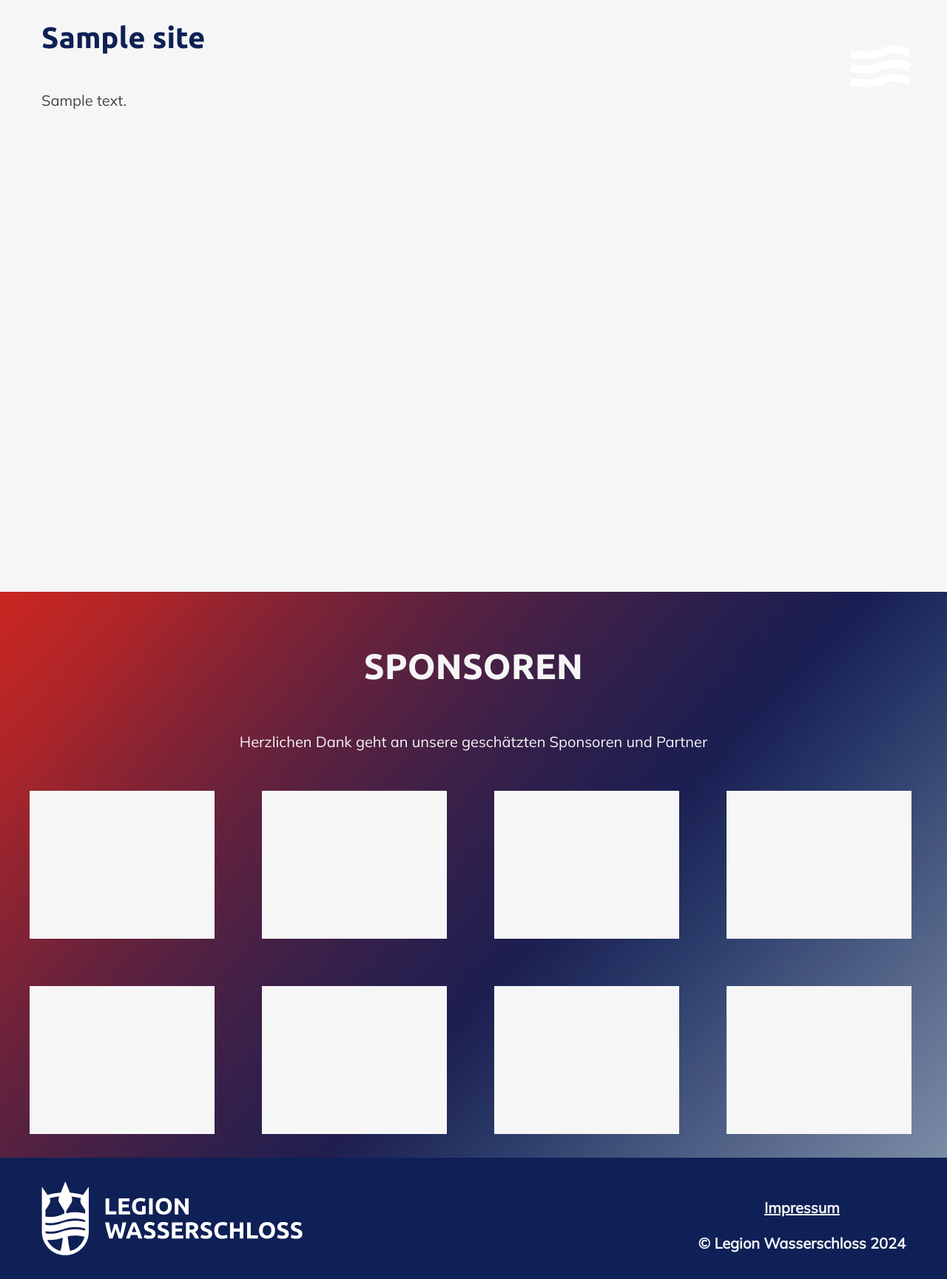
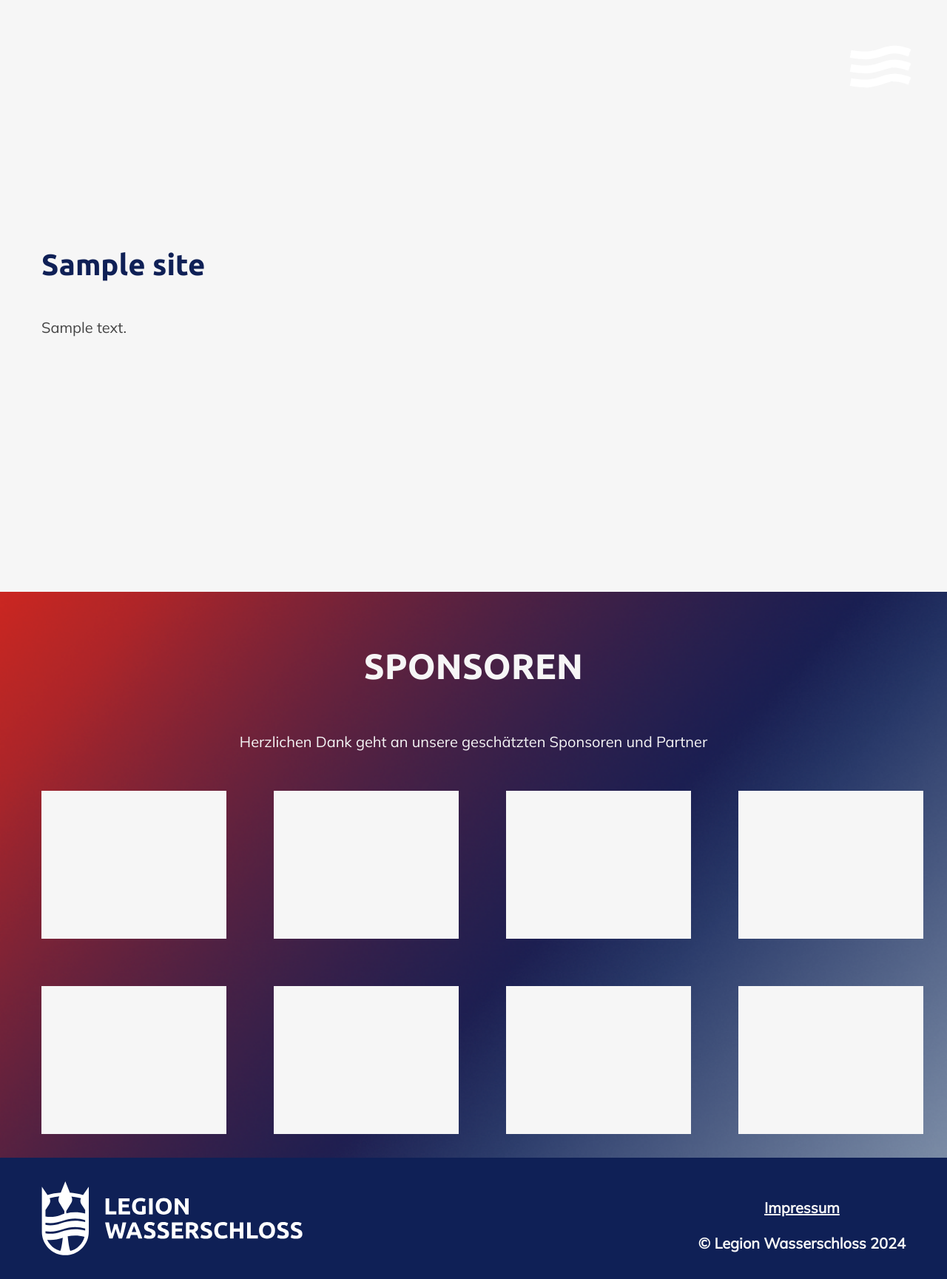
Before and after one commit to DomiBumbacher/legion-wasserschloss, a WordPress theme: template wp-theme/legion-wasserschloss/page.php in a window 1280 px wide. Shown: the whole page at 74% size. Run offline with PHP 8.4 and a stand-in for WordPress, Linux system fonts and the light colour scheme; the site name, menu and one post (Sample post) are stand-ins, and other content is empty.

Commit message:
Layout changes

```diff
--- a/wp-theme/legion-wasserschloss/style.css
+++ b/wp-theme/legion-wasserschloss/style.css
@@ -122,14 +122,14 @@ a {
 .main-content-container {
   padding-left: 1rem;
   padding-right: 1rem;
-  display: flex;
-  flex-wrap: wrap;
-  justify-content: center;
-  align-content: center;
   padding-bottom: 1rem;
   max-width: 1200px;
   margin-left: auto;
   margin-right: auto;
+}
+
+.main-content-container h2 {
+  text-align: center;
 }
 
 .main-content-container-full {
@@ -141,6 +141,9 @@ a {
 
 @media only screen and (min-width: 1200px) {
   .main-content-container {
+    display: flex;
+    justify-content: center;
+    align-content: center;
     flex-direction: column;
   }
 }
@@ -153,6 +156,7 @@ a {
 /* Hero */
 .hero-bg-img {
   height: 100vh;
+  min-height: 780px;
   max-width: 100%;
   background-image: url(img/bg/gradient.png);
   background-repeat: no-repeat;
@@ -500,6 +504,7 @@ a {
   display: flex;
   flex-direction: column;
   flex-wrap: wrap;
+  align-items: center;
   gap: 4rem;
 }
 
```
